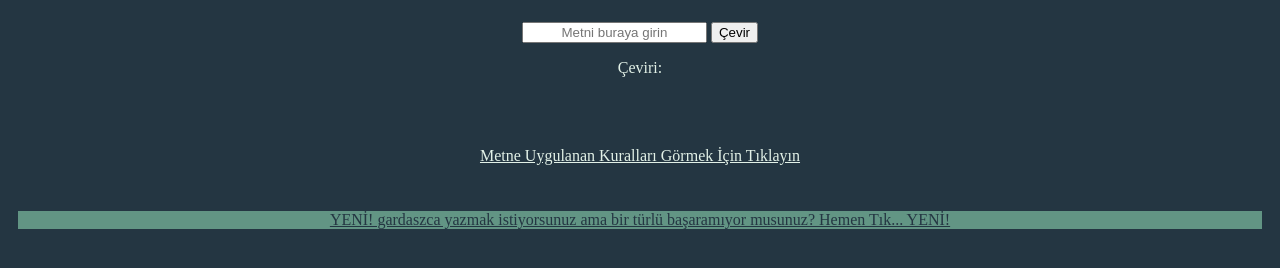
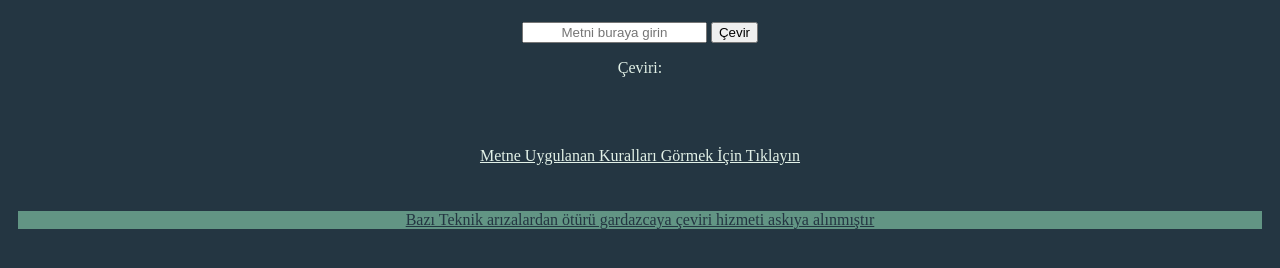
Before and after one commit to ttpweb/gardazlator, a website: page index.html in a window 1280 px wide. Shown: the part 62-330 px from the top of the page. Drawn offline with Linux system fonts and the light colour scheme.

Commit message:
gardazsca_suspend.html

```diff
--- a/index.html
+++ b/index.html
@@ -16,7 +16,7 @@
 <a class="text" href="rules.html">Metne Uygulanan Kuralları Görmek İçin Tıklayın</a>
 <br><br><br>
 <div class="ad_div">
-    <a class="ad_text"  href="reverse.html">YENİ! gardaszca yazmak istiyorsunuz ama bir türlü başaramıyor musunuz? Hemen Tık... YENİ!</a>
+    <a class="ad_text"  href="index.html">Bazı Teknik arızalardan ötürü gardazcaya çeviri hizmeti askıya alınmıştır</a>
 </div>
 
 
```
